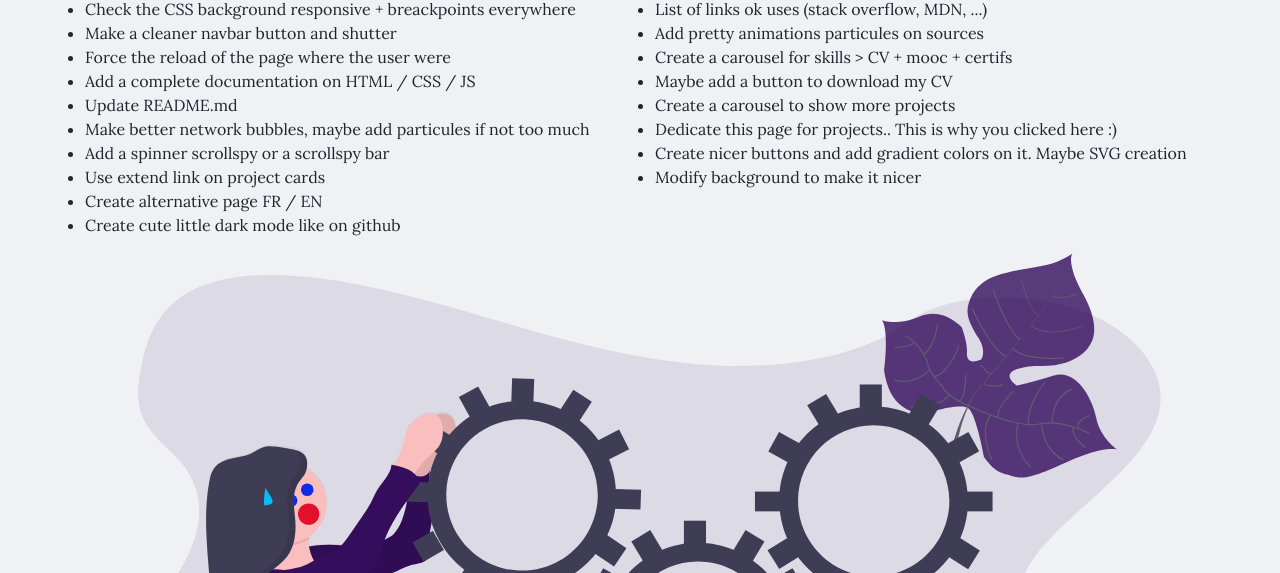
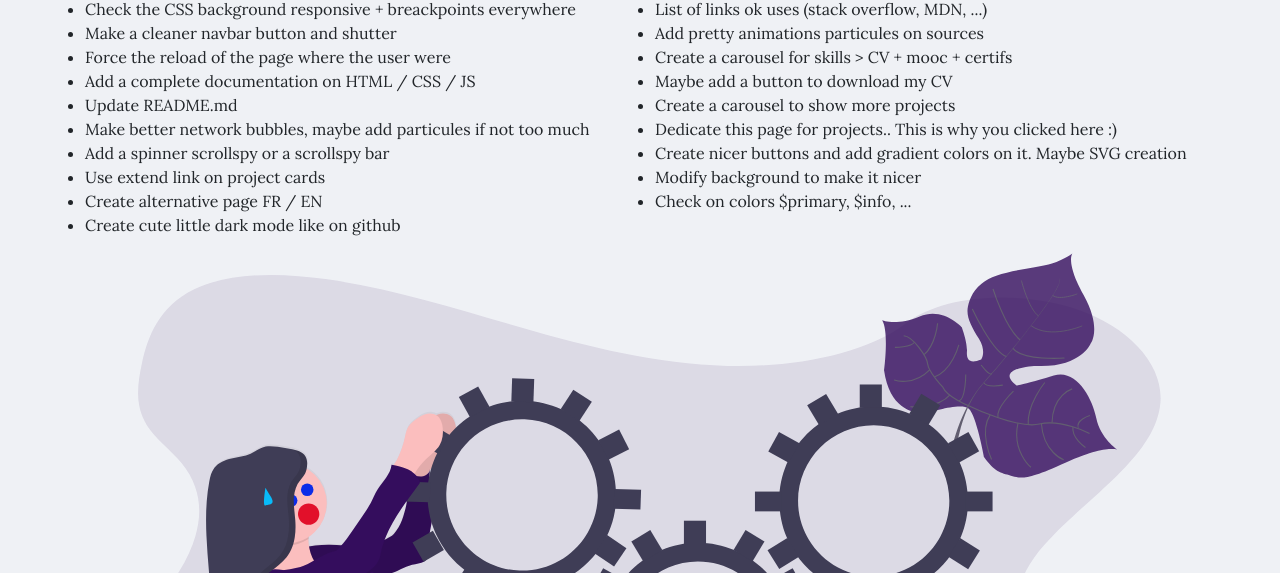
Before and after one commit to Truong-Terence/Portefolio, a website: page projects.html in a window 1280 px wide. Shown: the part 227-800 px from the top of the page. Drawn offline with nearby package versions, Linux system fonts and the light colour scheme; files that its build step writes are made by us from their sources; a web font is replaced by a local one.

Commit message:
GitIgnore

```diff
--- a/projects.html
+++ b/projects.html
@@ -64,6 +64,7 @@
             <li>Dedicate this page for projects.. This is why you clicked here :)</li>
             <li>Create nicer buttons and add gradient colors on it. Maybe SVG creation</li>
             <li>Modify background to make it nicer</li>
+            <li>Check on colors $primary, $info, ...</li>
         </ul>
     </div>
     <div class="row">
```
Also changed, not shown: 1 other file.
